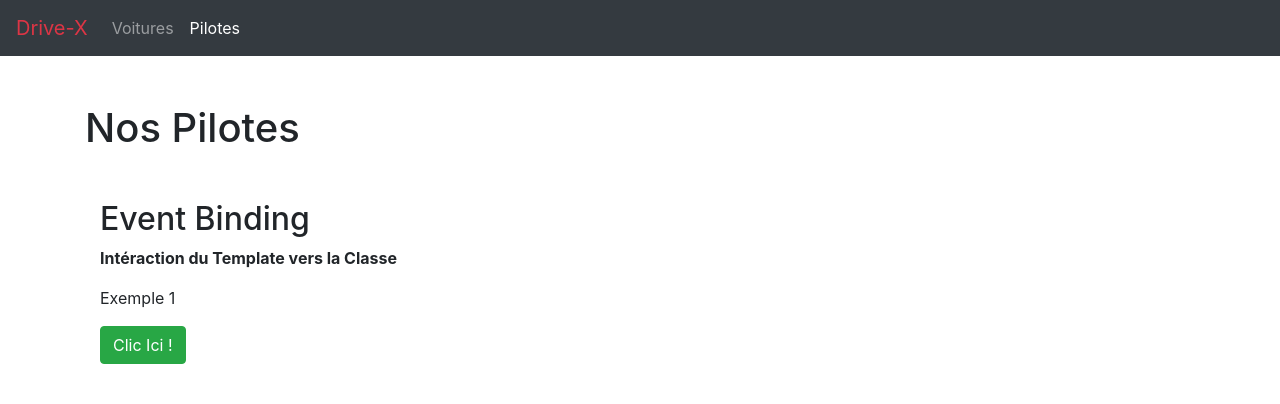
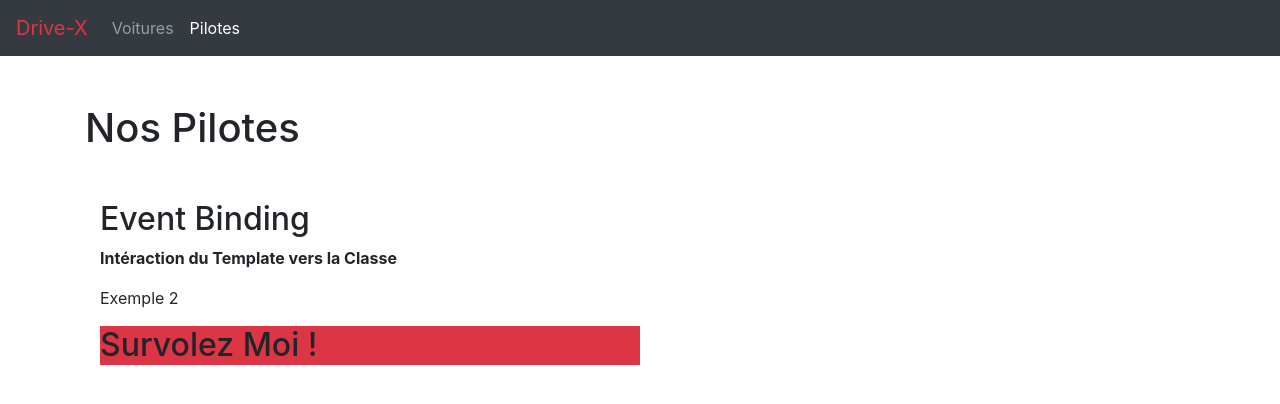
Before and after one commit to Amar2050/Drive-X-Angular, an Angular app in the folder Drive-X/: page /drivers in a window 1280 px wide. Shown: the top 404 px of the page. Built offline with nearby package versions, Linux system fonts and the light colour scheme.

Commit message:
Data Binding - Event Binding Exemple 2
Exemple avec un mouseover Event Binding

```diff
--- a/Drive-X/src/app/drivers-list/drivers-list.component.html
+++ b/Drive-X/src/app/drivers-list/drivers-list.component.html
@@ -8,16 +8,11 @@
 
     <p class="font-weight-bold">Intéraction du Template vers la Classe</p>
 
-    <p>Exemple 1</p>
+    <p>Exemple 2</p>
 
-    <!-- Je crée un button classique html et je met entre parenthése
-         tout evenement Js sans le on genre onclick / juste click scroll ect
-         Puis je lie cette event a ma méthode dans ma classe
-         L'evenement dans le template va déclencher une réaction dans la classe
-         D'où le fait qu'on dit que le Event Binding va du template a la classe
-         Au contraire du string interpolation par exemple -->
+    <!-- Meme principe que exemple 1 mais avec un mouseover -->
 
-    <button class="btn btn-success" (click)="onButtonClick()">Clic Ici !</button>
+    <h2 class="bg-danger w-50" (mouseover)="onMouseOver()">Survolez Moi !</h2>
 
 
 </div>
--- a/Drive-X/src/app/drivers-list/drivers-list.component.ts
+++ b/Drive-X/src/app/drivers-list/drivers-list.component.ts
@@ -12,10 +12,9 @@ export class DriversListComponent implements OnInit {
   ngOnInit(): void {
   }
 
-  // Je crée une simple méthode qui déclenche une alert JS classique
-  // le term on est une convention pour un evénement onMouseScroll ect ect
-  onButtonClick(){
-    alert("Yes les events c'est mieux comme ça !");
+  // La méthode créer peut faire n'importe quoi et etre lié a tout type d'event JS
+  onMouseOver(){
+    console.log("En effet c'est tout simple");
   }
 
 }
```
